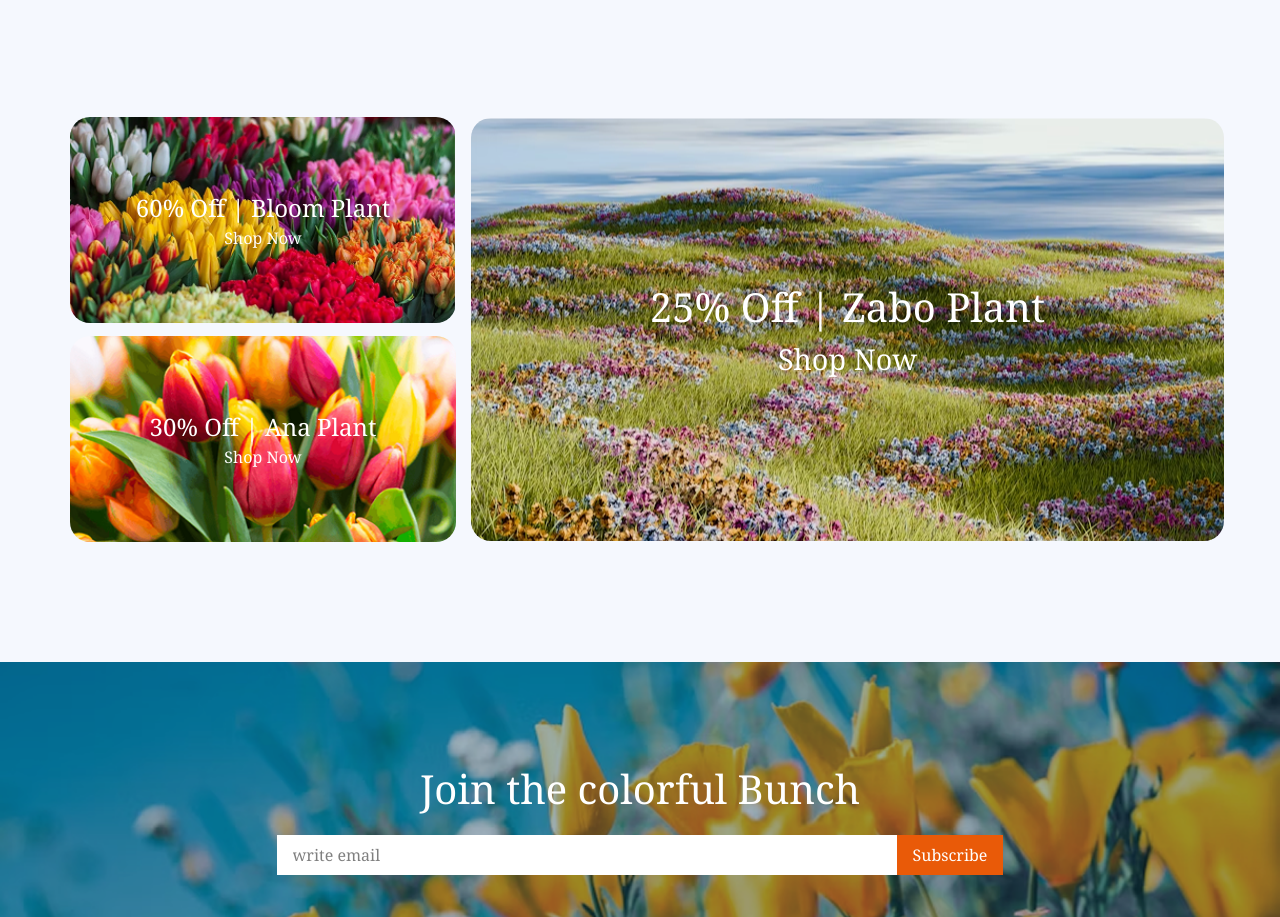
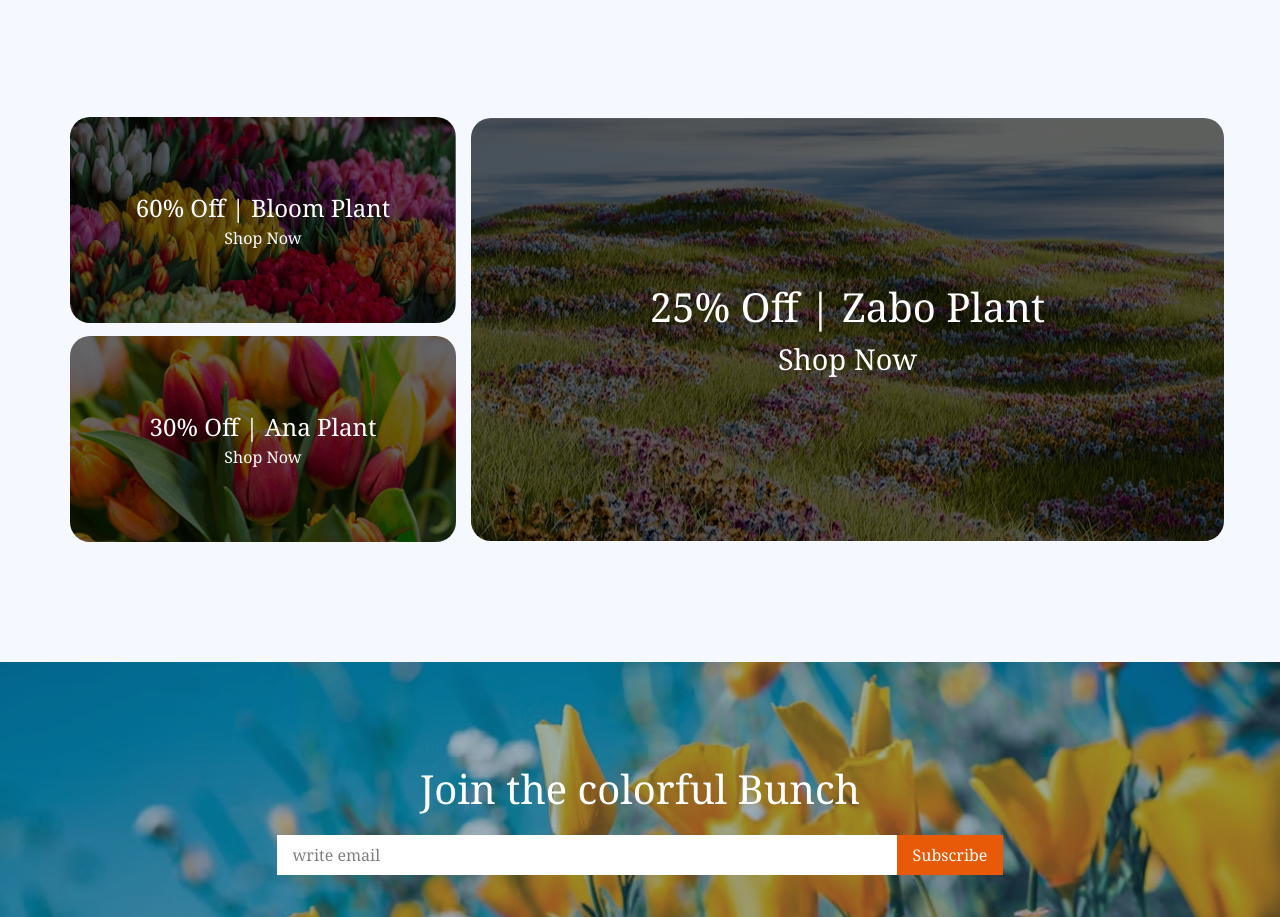
Before and after one commit to ahmed0004321/responsive-assignment, a plain HTML site: page index.html in a window 1280 px wide. Shown: the part 2824-3741 px from the top of the page. Drawn offline with nearby package versions, Linux system fonts and the light colour scheme.

Commit message:
added the gradient background image

```diff
--- a/styles/style.css
+++ b/styles/style.css
@@ -215,7 +215,7 @@ header {
     gap: 15px;
 }
 .div1{
-    background-image: url(../assets/deal-bloom.png);
+    background-image: linear-gradient(rgba(0, 0, 0, 0.6), rgba(0, 0, 0, 0.6)), url('../assets/deal-bloom.png');
     background-repeat: no-repeat;
     background-size: cover;
     background-position: center;
@@ -241,7 +241,7 @@ header {
 }
 
 .div2{
-    background-image: url(../assets/deal-ana.png);
+    background-image: linear-gradient(rgba(0, 0, 0, 0.6), rgba(0, 0, 0, 0.6)), url('../assets/deal-ana.png');;
     background-repeat: no-repeat;
     background-size: cover;
     background-position: center;
@@ -256,7 +256,7 @@ header {
 }
 
 .div3{
-    background-image: url(../assets/deal-zabo.png);
+    background-image: linear-gradient(rgba(0, 0, 0, 0.6), rgba(0, 0, 0, 0.6)), url('../assets/deal-zabo.png');
     background-repeat: no-repeat;
     background-size: cover;
     background-position: center;
@@ -271,7 +271,7 @@ header {
 
 /*email section*/
 .email{
-    background-image: url(../assets/news-letter-bg.png);
+    background-image: url("../assets/news-letter-bg.png");
     background-repeat: no-repeat;
     background-position: center;
     background-size: cover;
```
